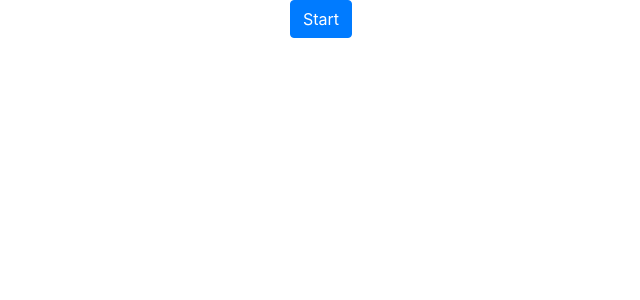
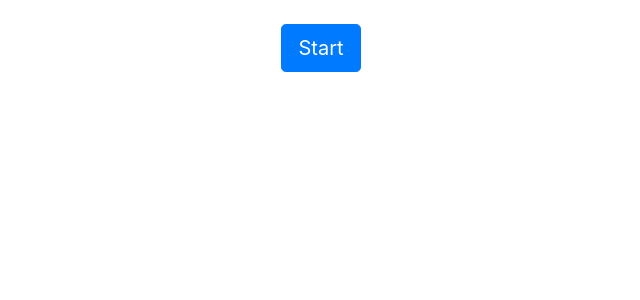
Before and after one commit to doakcovington/MissionControl, a React (Create React App) app: page / in a window 1280 px wide. Shown: the top 300 px of the page, without its empty margins (319-959 px from the left). Built offline with nearby package versions, Linux system fonts and the light colour scheme.

Commit message:
Added basic styling

```diff
--- a/src/components/FlightControl.tsx
+++ b/src/components/FlightControl.tsx
@@ -9,23 +9,15 @@ import Button from 'react-bootstrap/Button';
 const FlightControl: React.FC = () => {
   const [start, setStart] = React.useState(false);
 
-  // return (
-  //   <div>
-  //     <button onClick={() => {setStart(true)}}>Start</button>
-  //     {start === true ?       <Container>
-  //     <Row>
-  //       <Col>
-  //         <ControlPanel />
-  //       </Col>
-  //       <Col>
-  //         <Instructions />
-  //       </Col>
-  //     </Row>
-  //     </Container> : null}
-  //   </div>
-  // )
   if (start === false) {
-    return (<Button onClick={() =>  {setStart(true)}}>Start</Button>)
+    return (
+    <Container>
+      <Row>
+        <Col className="mt-4">
+          <Button size="lg" onClick={() =>  {setStart(true)}}>Start</Button>
+        </Col>
+      </Row>
+    </Container>)
   } else {
     return (
       <div>
```
